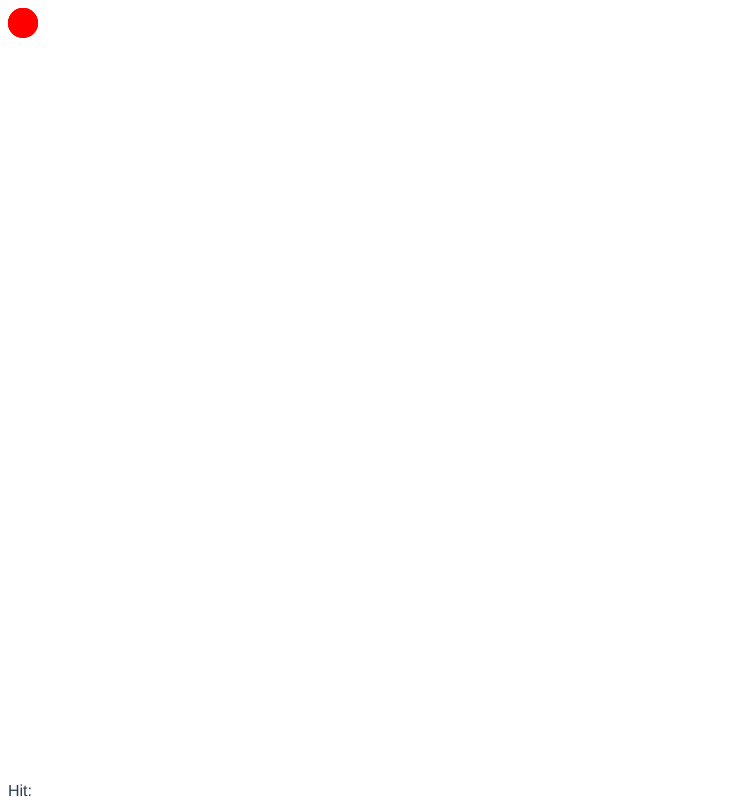
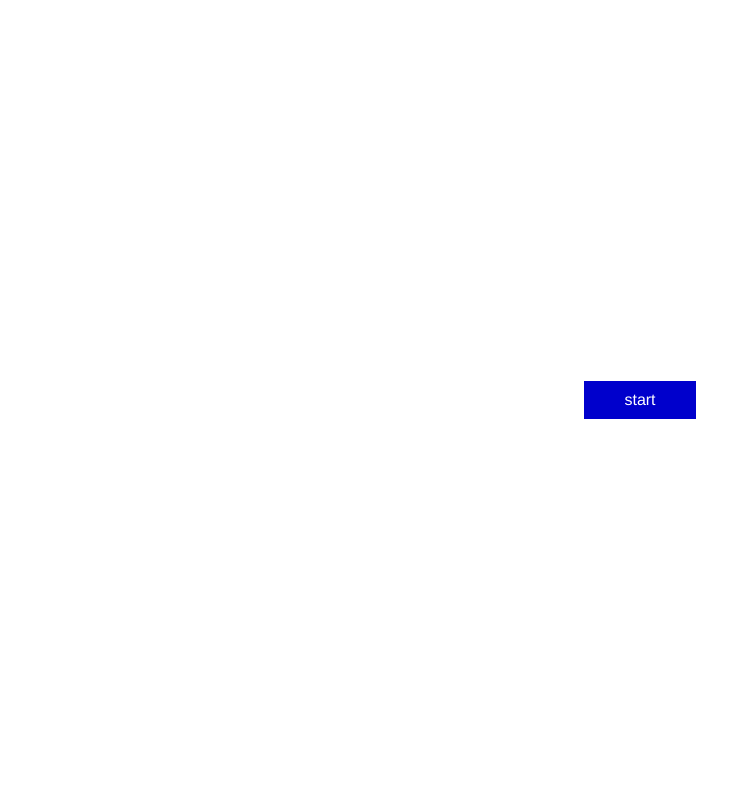
Before and after one commit to plachenko/aim_over, a Vue app: page / in a window 1280 px wide. Shown: the whole page, without its empty margins (0-751 px from the left). Built offline with nearby package versions, Linux system fonts and the light colour scheme.

Commit message:
working targets

```diff
--- a/src/App.vue
+++ b/src/App.vue
@@ -1,62 +1,120 @@
 <template>
-  <div>
-    <Target :pos="{x:0, y:0}" @on-hit="onHit(e)" />
-    <Target :pos="{x:10, y:10}" @on-hit="onHit(e)" />
-    <Target :pos="{x:30, y:30}" @on-hit="onHit(e)" />
-    <!-- <Target v-for="(target, idx) in targetArr" :key="idx" :pos="{x:0, y:0}" @on-hit="onHit(e)" /> -->
-    <div style="position: absolute; bottom: 0px;">
-      Hit: {{  }}
+  <div style="height: 100%">
+
+    <!-- Start Button -->
+    <div id="startCont" v-show="!running">
+      <div id="start" class="btn" @click="onStart">start</div>
+    </div>
+
+    <div v-show="running && showTargets.length">
+
+      <Target v-for="(target, i) in showTargets" :key="i" :pos="target" />
+
+      <!-- Stats -->
+      <div id="statsCont" v-if="running">
+        <div style="background-color: #F00; padding: 10px;">
+          <span>time: {{time}}</span>
+          <span>hit: {{targetsHit}}</span>
+        </div>
+      </div>
 
     </div>
-    <canvas ref="can"></canvas>
   </div>
-  <!-- <img alt="Vue logo" src="./assets/logo.png"> -->
-  <!-- <HelloWorld msg="Welcome to Your Vue.js + TypeScript App"/> -->
 </template>
 
 <script lang="ts">
 import { defineComponent } from 'vue';
 import Target from './components/Target.vue';
 
+export interface TargetObj{
+  x: number,
+  y: number,
+  hit: boolean
+}
+
+let targetArr: TargetObj[] = []
+
 export default defineComponent({
   name: 'App',
   components: {
     Target
   },
+  computed: {
+    showTargets(){
+      return targetArr
+    },
+    targetsHit(){
+      return 0;
+    }
+  },
   data: function(){
     return{
-      targetArr: []
+      running: false,
+      time: 0,
+      timer: 0
     }
   },
   methods:{
+    onStart(){
+      this.running = true;
+      this.timer = setInterval(() => {
+        this.time++;
+      }, 1000)
+    },
     onHit(){
       console.log('hitted')
     }
   },
   mounted: function(){
     for(let i = 0; i< 10; i++){
-      const targetObj : {x: number, y: number, hit: boolean}[] = [{
-        x: 0,
-        y: 0,
+      const targetObj: TargetObj = {
+        x: Math.round(Math.random()*300),
+        y: Math.round(Math.random()*300),
         hit: false
-      }];
+      };
 
-      // this.targetArr.push(targetObj)
+      targetArr.push(targetObj)
     }
-
-    setInterval(()=>{
-      console.log('here');
-    }, 1000)
   }
 });
 </script>
 
 <style>
+body, html{
+  padding: 0px;
+  margin: 0px;
+  height: 100%;
+}
+
 #app {
   font-family: Avenir, Helvetica, Arial, sans-serif;
   -webkit-font-smoothing: antialiased;
   -moz-osx-font-smoothing: grayscale;
-  color: #2c3e50;
-  cursor: crosshair;
+  user-select: none;
+  height: 100%;
+  }
+
+#startCont{
+  height: 100%;
+  display: flex;
+  justify-content: center;
+  align-items: center;
+  }
+
+#statsCont{
+  position: absolute;
+  bottom: 0px;
 }
+
+.btn{
+  background-color: #00C;
+  color: #FFF;
+  float: left;
+  padding: 10px 40px;
+  }
+  .btn:hover{
+    background-color: #C00;
+    cursor: crosshair;
+    }
+
 </style>
--- a/src/components/Target.vue
+++ b/src/components/Target.vue
@@ -1,5 +1,5 @@
 <template>
-  <div @click="onHit" :style="style" ref="target" class="circ"></div>
+  <div :style="styleObj" ref="target" class="circ"></div>
 </template>
 
 <script lang="ts">
@@ -11,13 +11,10 @@ export default defineComponent({
     pos: Object,
   },
   computed: {
-    style: () =>{
-      // let pos = this.pos
-      const x = Math.round(Math.random()*100)
-      const y = Math.round(Math.random()*100)
-      return `top: ${x}px, left: ${y}px`
+    styleObj(): string{
+      let pos = this.pos || {x: 0, y: 0, hit: false}
+      return `top: ${pos.x}px; left: ${pos.y}px;`
     }
-
   },
   data: function(){
     return {
@@ -32,7 +29,6 @@ export default defineComponent({
   },
   mounted: function(){
     console.log(this.pos)
-    console.log(this.$refs.target)
   }
 });
 </script>
```
